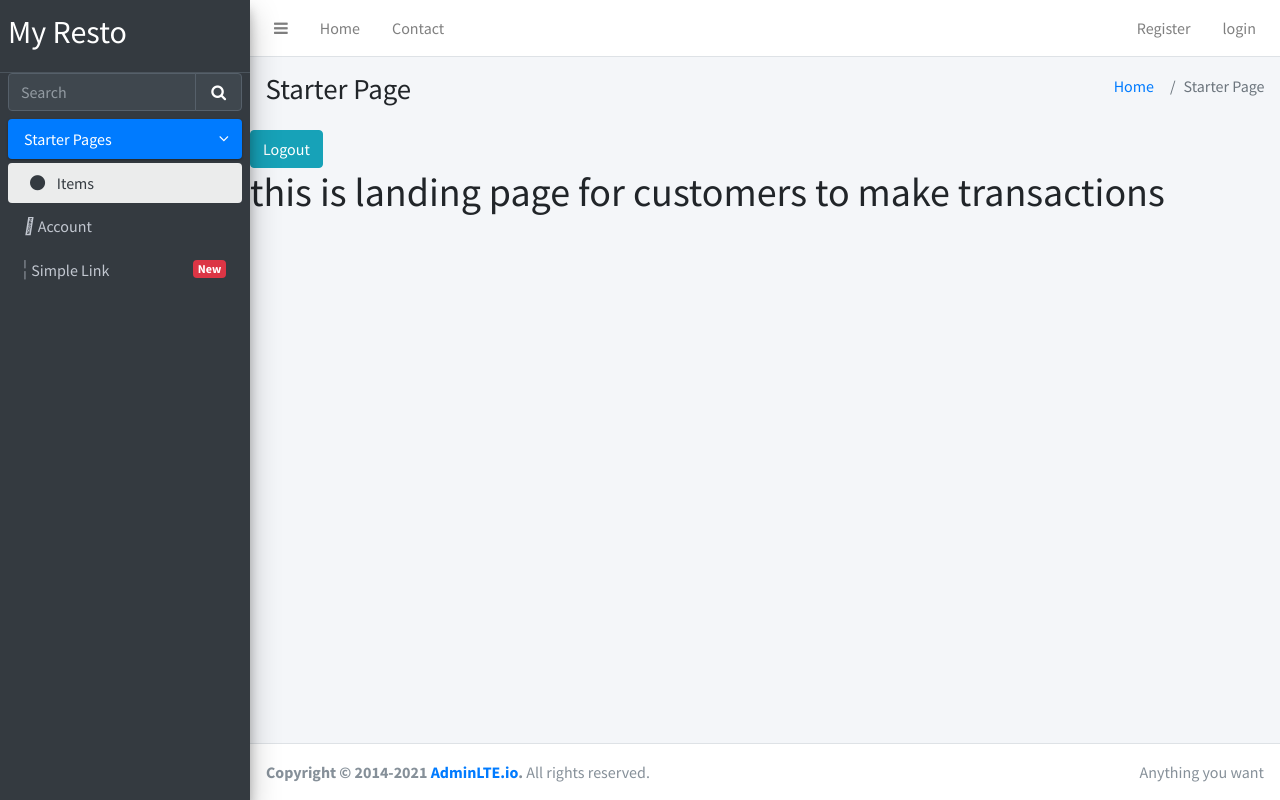
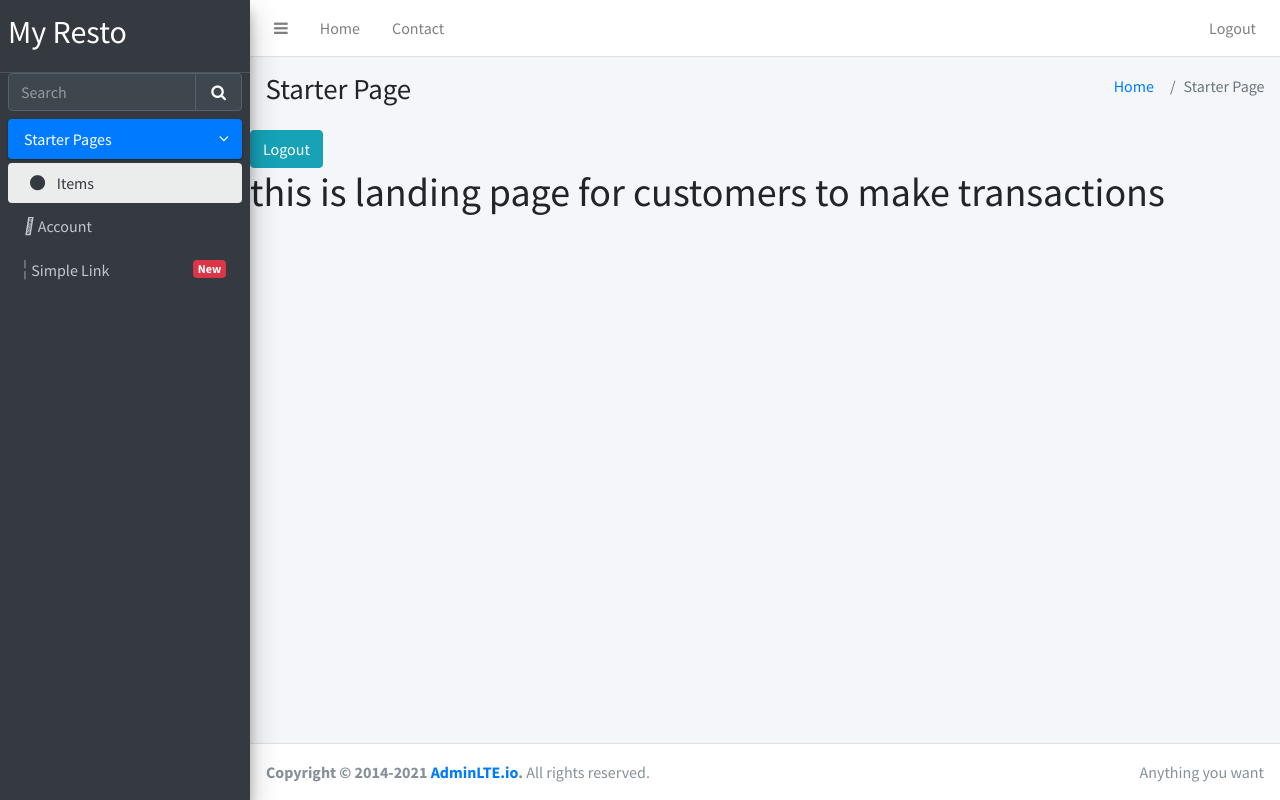
Before and after one commit to mustapep/django_pos, a Django app: page /landingpage in a window 1280 px wide. Run offline with Django 3.2, Linux system fonts and the light colour scheme; some libraries are stand-ins or nearby versions.

Commit message:
doc: response issue #20

```diff
--- a/src/templates/base/base.html
+++ b/src/templates/base/base.html
@@ -35,14 +35,9 @@ scratch. This page gets rid of all links and provides the needed markup only.
 
     <!-- Right navbar links -->
     <ul class="navbar-nav ml-auto">
-        <li class="nav-item d-none d-sm-inline-block">
-            <a href="#" class="nav-link">
-                Register
-            </a>
-          </li>
           <li class="nav-item d-none d-sm-inline-block">
             <a href="#" class="nav-link">
-                login
+                Logout
             </a>
           </li>
     </ul>
```
